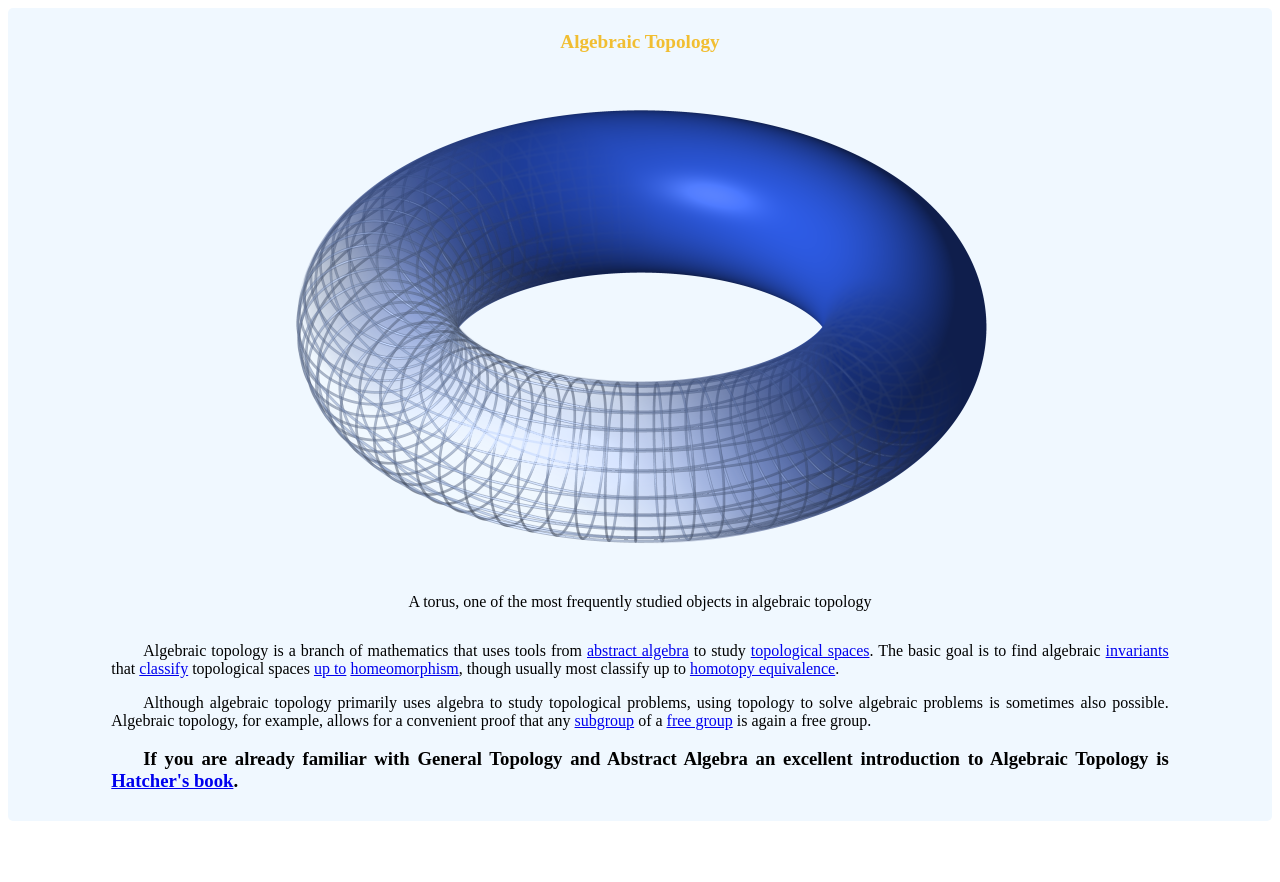
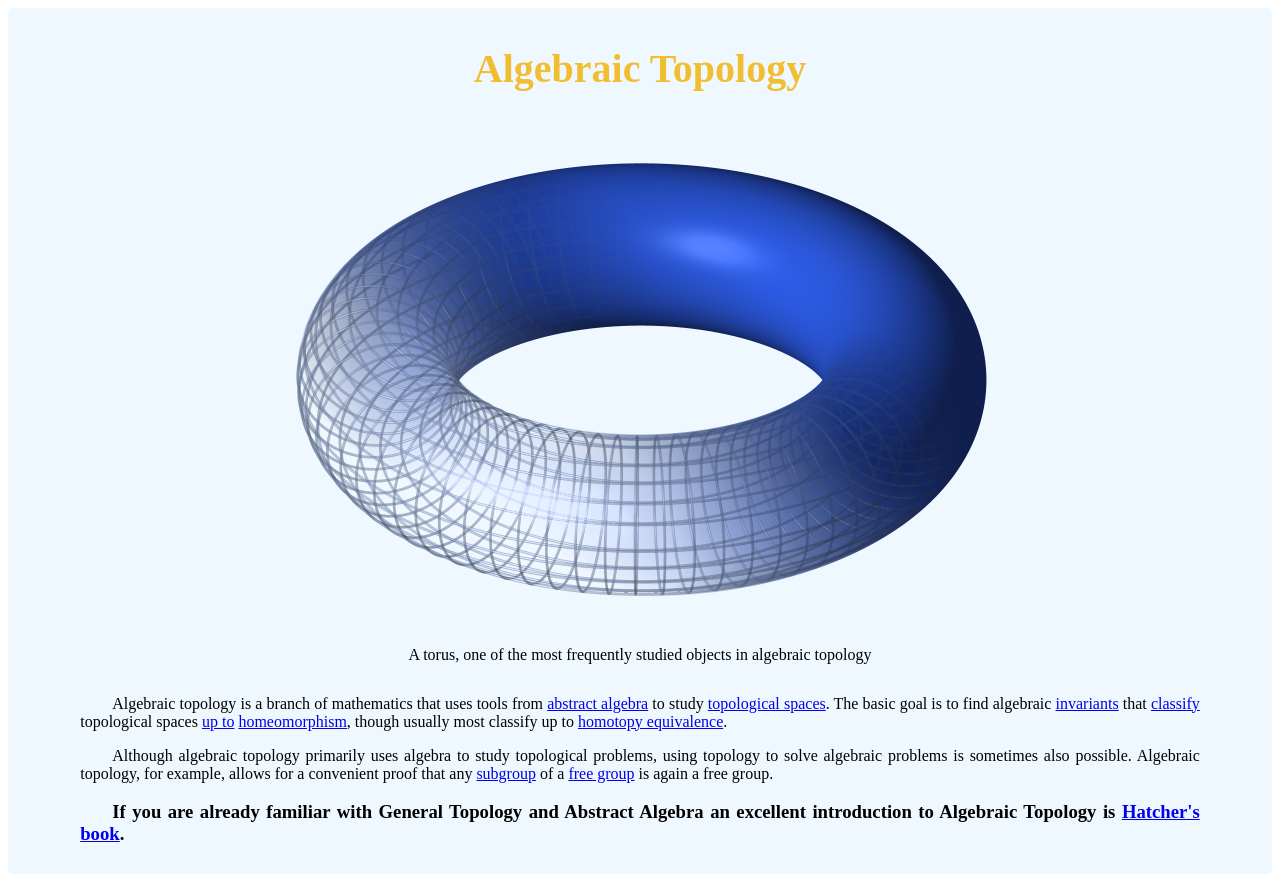
Before and after one commit to lucasbpaiva/tribute-page, a plain HTML site: page index.html in a window 1280 px wide. Before the commit the page ends 829 px from the top, so only its background shows below. Drawn offline with Linux system fonts and the light colour scheme.

Commit message:
Update styles.css

```diff
--- a/styles.css
+++ b/styles.css
@@ -1,3 +1,11 @@
+html {
+    font-size: 10px;
+}
+
+body {
+    font-size: 1.6rem;
+}
+
 .container {
     margin: 0;
     padding: 10px;
@@ -23,7 +31,7 @@ figcaption {
 
 h1 {
     color: #f1be32;
-    font-size: min(5vw, 1.2em);
+    font-size: 4rem;
     text-align: center;
   }
 
@@ -41,5 +49,5 @@ main {
     margin: auto;
     text-align: justify;
     text-indent: 2em;
-    max-width: 85%;
+    max-width: 90%;
 }
```
